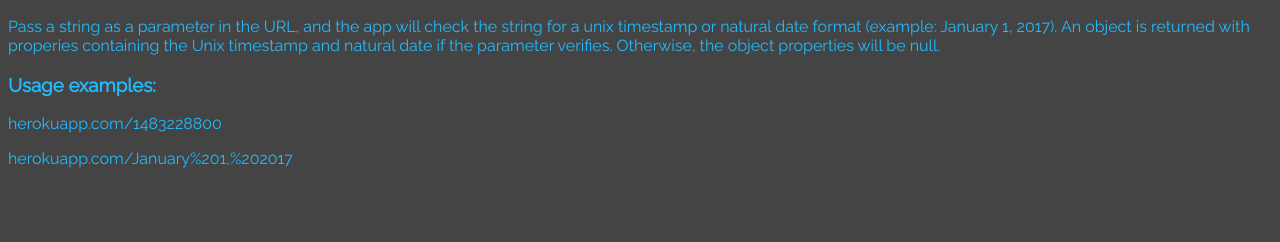
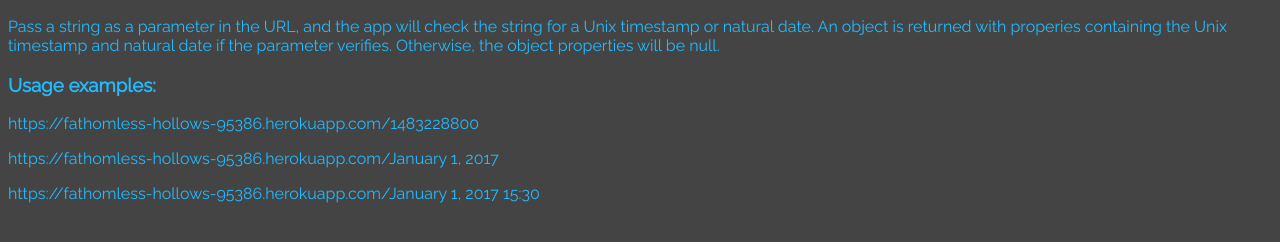
Before and after one commit to imooreva/timestamp-microservice, a website: page public/index.html in a window 1280 px wide. Shown: the part 52-294 px from the top of the page. Drawn offline with Linux system fonts and the light colour scheme.

Commit message:
Added readme.md, minor edits to index.html

```diff
--- a/public/index.html
+++ b/public/index.html
@@ -8,9 +8,10 @@
     </head>
     <body style="font-family: 'Raleway', sans-serif;">
         <h2>Timestamp Microservice</h2>
-        <p>Pass a string as a parameter in the URL, and the app will check the string for a unix timestamp or natural date format (example: January 1, 2017). An object is returned with properies containing the Unix timestamp and natural date if the parameter verifies. Otherwise, the object properties will be null.</p>
+        <p>Pass a string as a parameter in the URL, and the app will check the string for a Unix timestamp or natural date. An object is returned with properies containing the Unix timestamp and natural date if the parameter verifies. Otherwise, the object properties will be null.</p>
         <h3>Usage examples:</h3>
-        <p>herokuapp.com/1483228800</p>
-        <p>herokuapp.com/January%201,%202017</p>
+        <p>https://fathomless-hollows-95386.herokuapp.com/1483228800</p>
+        <p>https://fathomless-hollows-95386.herokuapp.com/January 1, 2017</p>
+        <p>https://fathomless-hollows-95386.herokuapp.com/January 1, 2017 15:30</p>
     </body>
 </html>
```
Also changed, not shown: README.md (added).
